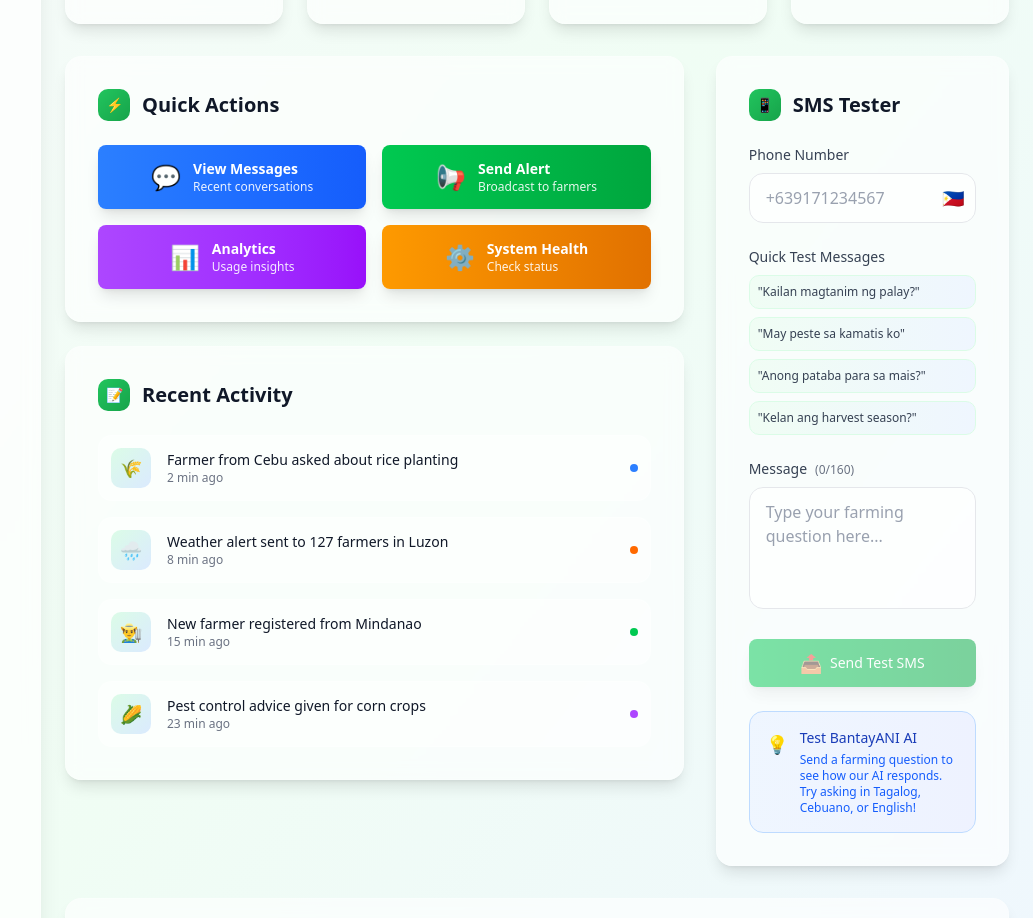
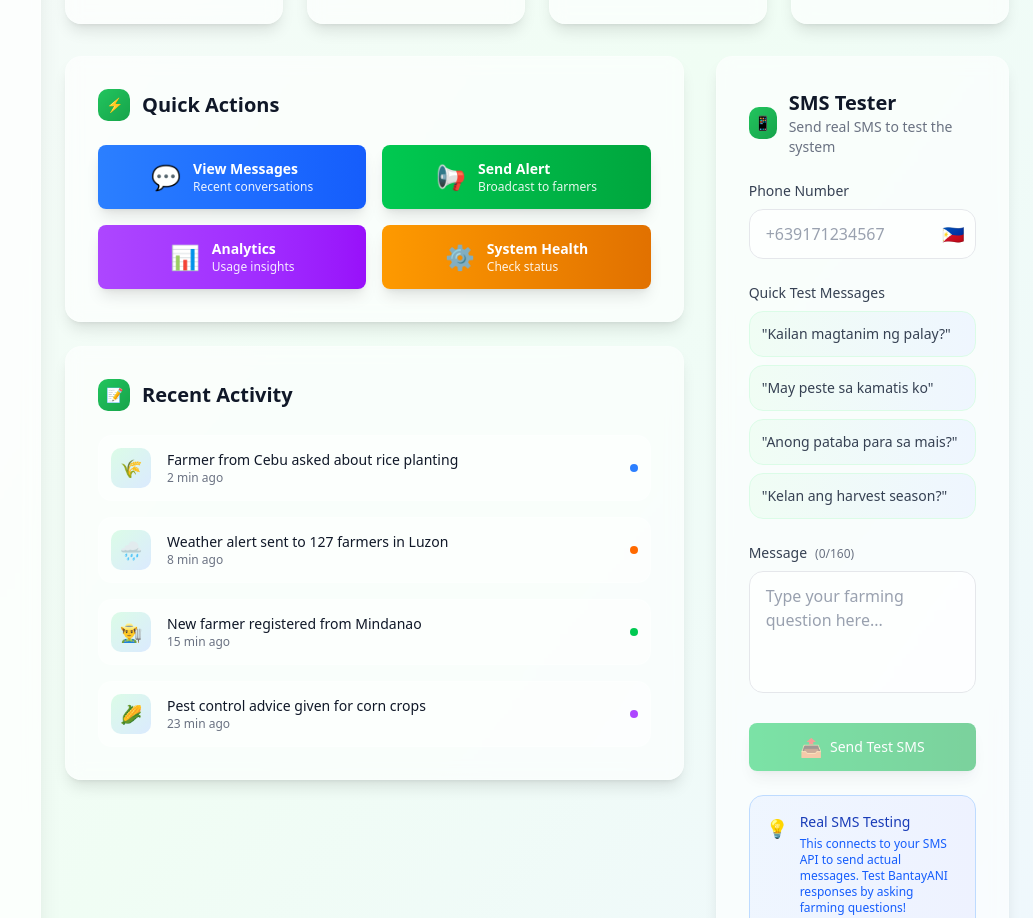
Before and after one commit to nekolaiv/tanimbuddy, a Next.js app: page / in a window 1280 px wide. Shown: the part 394-1312 px from the top of the page, without its empty margins (247-1280 px from the left). Built offline with nearby package versions, Linux system fonts and the light colour scheme.

Commit message:
update: style proper ui for sms tester

```diff
--- a/src/components/shared/sms-tester.tsx
+++ b/src/components/shared/sms-tester.tsx
@@ -60,7 +60,10 @@ export default function SMSTester() {
         <div className="w-8 h-8 gradient-bg rounded-lg flex items-center justify-center">
           <span className="text-white text-sm">📱</span>
         </div>
-        <h3 className="text-xl font-semibold text-gray-900">SMS Tester</h3>
+        <div>
+          <h3 className="text-xl font-semibold text-gray-900">SMS Tester</h3>
+          <p className="text-sm text-gray-500">Send real SMS to test the system</p>
+        </div>
       </div>
 
       <div className="space-y-6">
@@ -93,7 +96,7 @@ export default function SMSTester() {
               <button
                 key={index}
                 onClick={() => setMessage(sample)}
-                className="text-left p-2 text-xs bg-gradient-to-r from-green-50 to-blue-50 border border-green-100 rounded-lg hover:from-green-100 hover:to-blue-100 transition-all duration-200 text-gray-700"
+                className="text-left p-3 text-sm bg-gradient-to-r from-green-50 to-blue-50 border border-green-100 rounded-xl hover:from-green-100 hover:to-blue-100 transition-all duration-200 text-gray-700"
               >
                 &quot;{sample}&quot;
               </button>
@@ -199,10 +202,10 @@ export default function SMSTester() {
         <div className="flex items-start gap-3">
           <span className="text-lg mt-0.5">💡</span>
           <div>
-            <p className="text-sm font-medium text-blue-800 mb-1">Test BantayANI AI</p>
+            <p className="text-sm font-medium text-blue-800 mb-1">Real SMS Testing</p>
             <p className="text-xs text-blue-600">
-              Send a farming question to see how our AI responds.
-              Try asking in Tagalog, Cebuano, or English!
+              This connects to your SMS API to send actual messages.
+              Test BantayANI responses by asking farming questions!
             </p>
           </div>
         </div>
```
